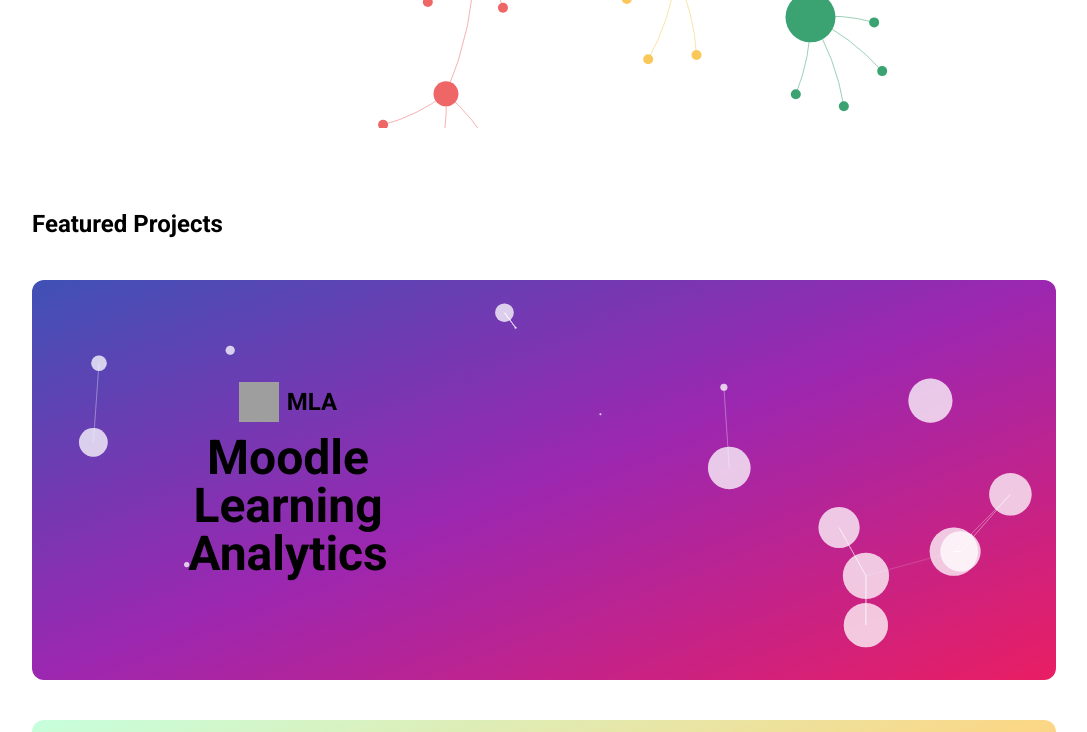
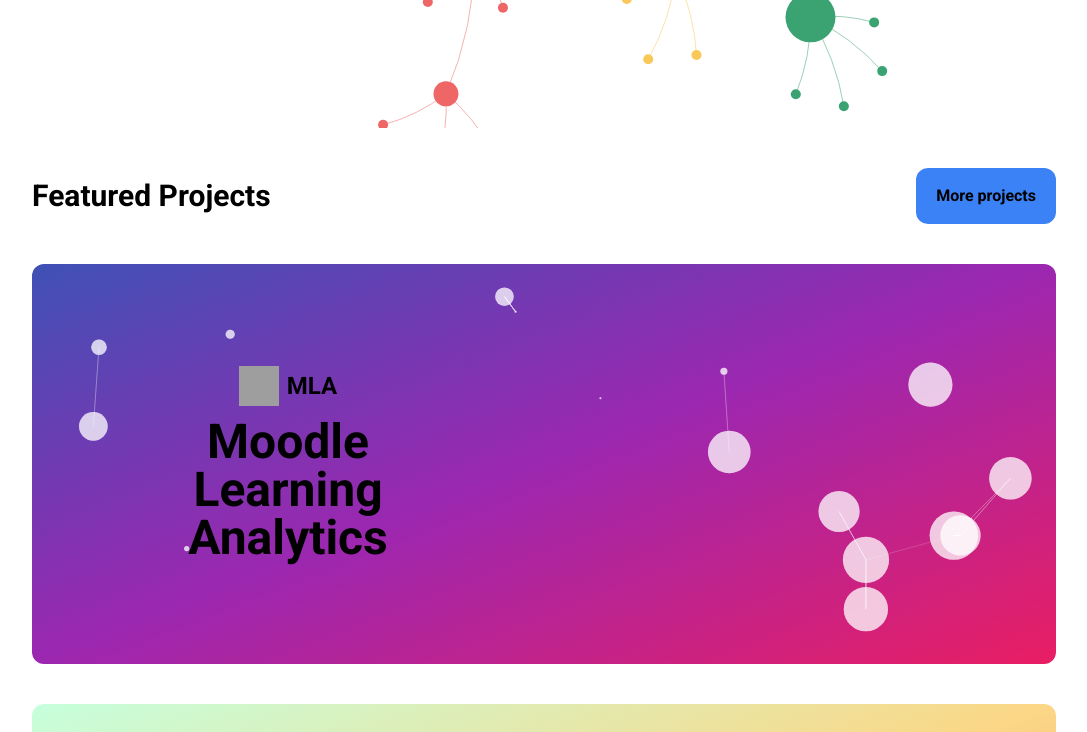
Before and after one commit to JiahuiChen99/HelloWorld2, a React (Create React App) app: page / in a window 1280 px wide. Shown: the part 560-1292 px from the top of the page, without its empty margins (96-1183 px from the left). Built offline with nearby package versions, Linux system fonts and the light colour scheme; grey boxes are pictures that could not be loaded.

Commit message:
feat: explore more projects button

```diff
--- a/src/Components/HomePage/FeaturedProjects.tsx
+++ b/src/Components/HomePage/FeaturedProjects.tsx
@@ -117,9 +117,15 @@
     ];
 
     return(
-        <section id="Featured Projects" className="flex flex-col w-full h-auto py-20 gap-y-10 px-10 md:px-20 lg:px-32 xl:40 2xl:px-96">
-            {/* Featured projects section header */}
-            <h1 className="text-2xl font-bold"> Featured Projects </h1>
+        <section id="Featured Projects" className="flex flex-col w-full h-auto py-10 gap-y-10 px-10 md:px-20 lg:px-32 xl:40 2xl:px-96">
+            {/* Featured projects' section header */}
+            <div className="flex w-full h-14 place-items-center justify-between">
+                <h1 className="text-3xl font-bold"> Featured Projects </h1>
+                <button className="flex w-auto h-full rounded-xl bg-blue-500 place-items-center px-5 font-bold
+                                   hover:shadow-lg hover:shadow-blue-500/50">
+                    More projects
+                </button>
+            </div>
 
             {/* Featured projects cards */}
             {
```
